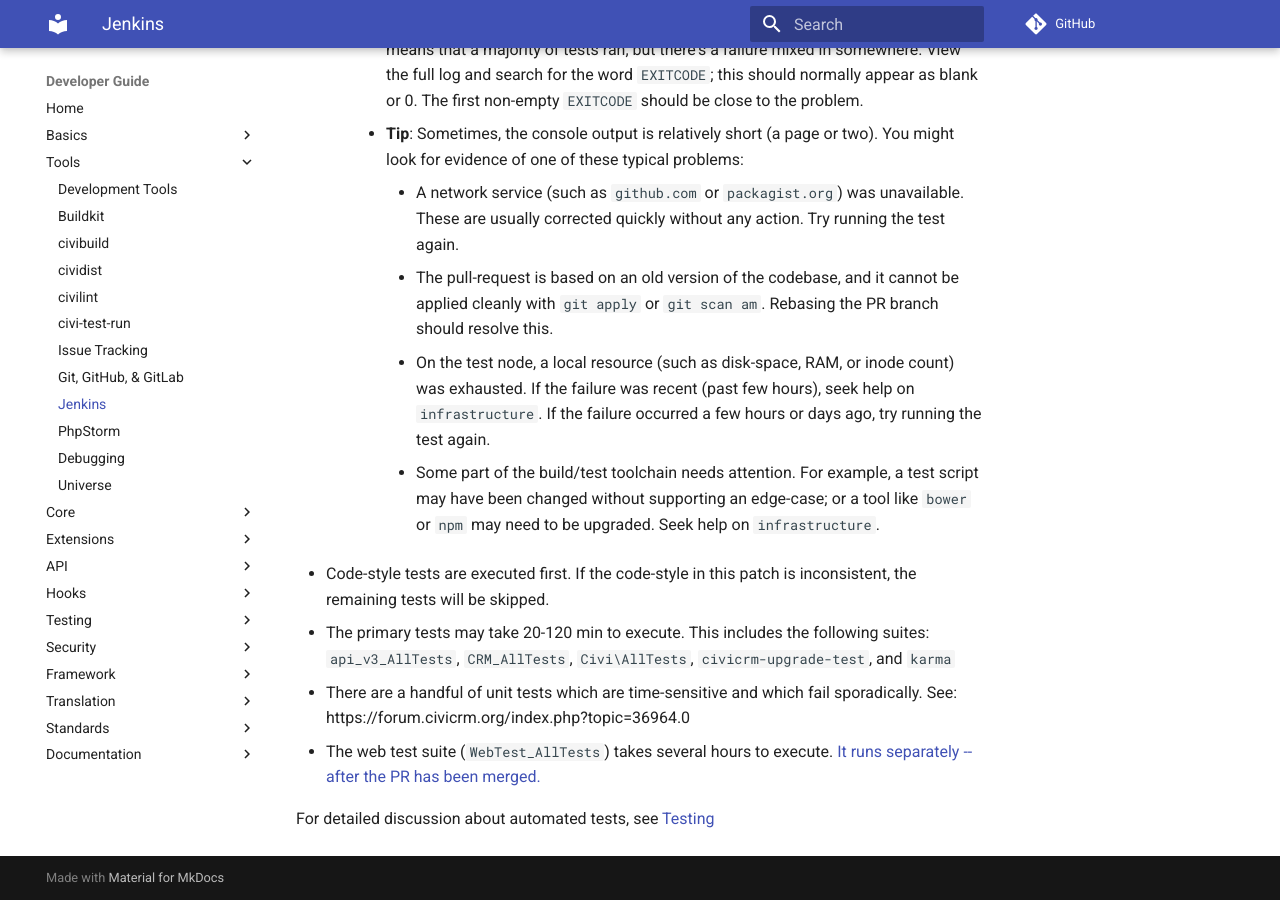
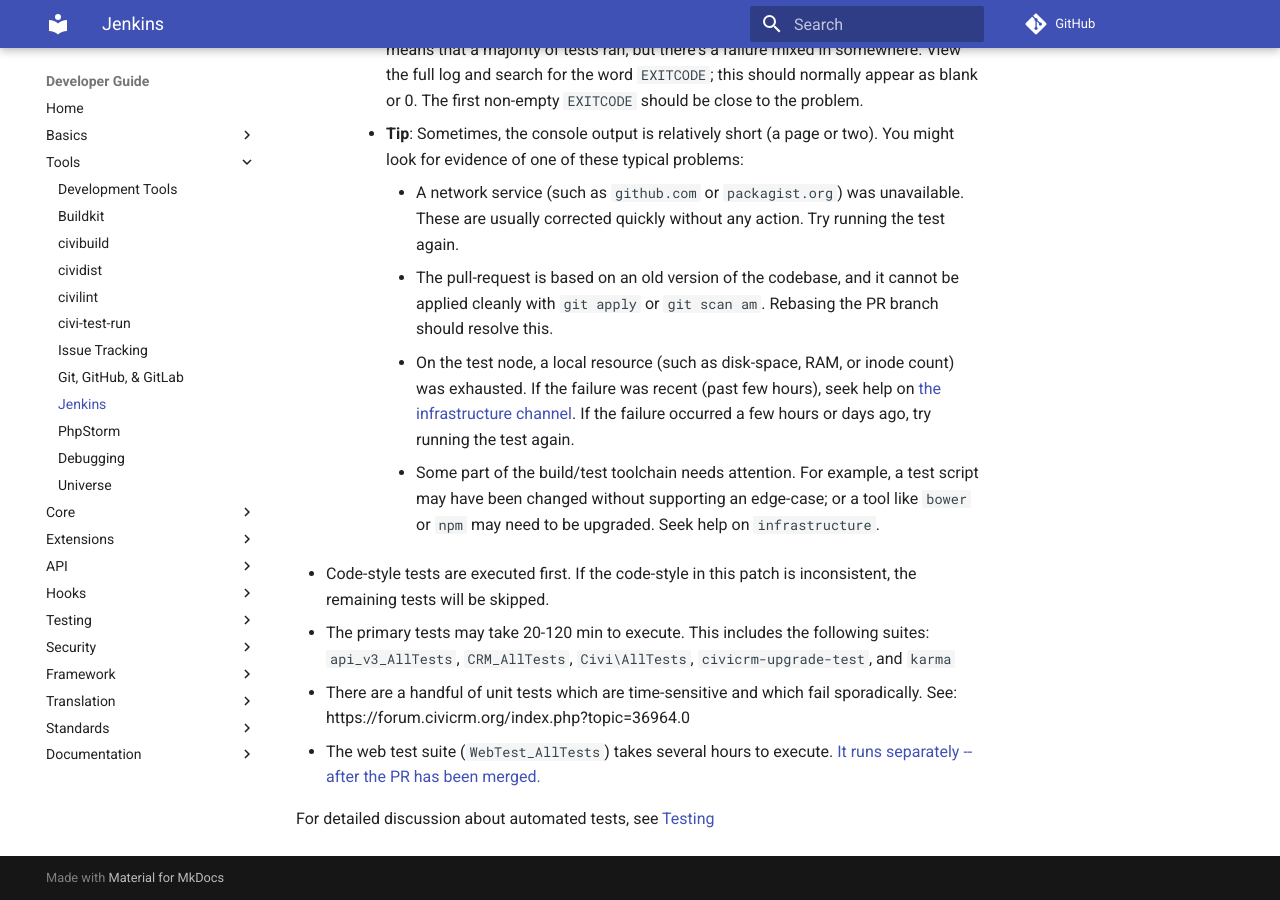
Before and after one commit to civicrm/civicrm-dev-docs, an MkDocs documentation site: the page built from docs/tools/jenkins.md, in a window 1280 px wide and 900 px high, scrolled down 607 px. Built offline with MkDocs 1.6.1 and Material for MkDocs 9.7.7, drawn with Linux system fonts in a browser that asks for light colours; comment, search, counter and statistics services are not loaded; old or Windows-style settings are respelled for this version of MkDocs.

Commit message:
Add link to chat Mattermost

```diff
--- a/docs/tools/jenkins.md
+++ b/docs/tools/jenkins.md
@@ -14,7 +14,7 @@ Pull-requests are tested automatically with build-bot software called [Jenkins](
         * __Tip__: Sometimes, the console output is relatively short (a page or two). You might look for evidence of one of these typical problems:
             * A network service (such as `github.com` or `packagist.org`) was unavailable. These are usually corrected quickly without any action. Try running the test again.
             * The pull-request is based on an old version of the codebase, and it cannot be applied cleanly with `git apply` or `git scan am`. Rebasing the PR branch should resolve this.
-            * On the test node, a local resource (such as disk-space, RAM, or inode count) was exhausted. If the failure was recent (past few hours), seek help on `infrastructure`. If the failure occurred a few hours or days ago, try running the test again.
+            * On the test node, a local resource (such as disk-space, RAM, or inode count) was exhausted. If the failure was recent (past few hours), seek help on [the infrastructure channel](https://chat.civicrm.org/civicrm/channels/infrastructure). If the failure occurred a few hours or days ago, try running the test again.
             * Some part of the build/test toolchain needs attention. For example, a test script may have been changed without supporting an edge-case; or a tool like `bower` or `npm` may need to be upgraded. Seek help on `infrastructure`.
 * Code-style tests are executed first. If the code-style in this patch is inconsistent, the remaining tests will be skipped.
 * The primary tests may take 20-120 min to execute. This includes the following suites: `api_v3_AllTests`, `CRM_AllTests`, `Civi\AllTests`, `civicrm-upgrade-test`, and `karma`
```
